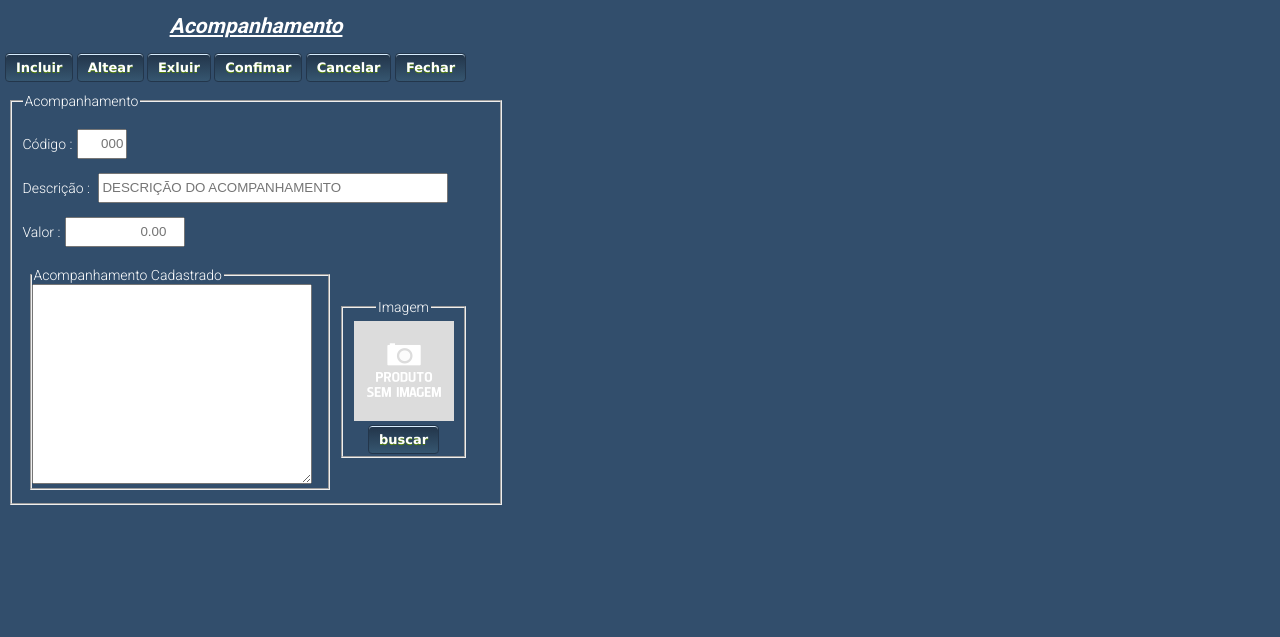
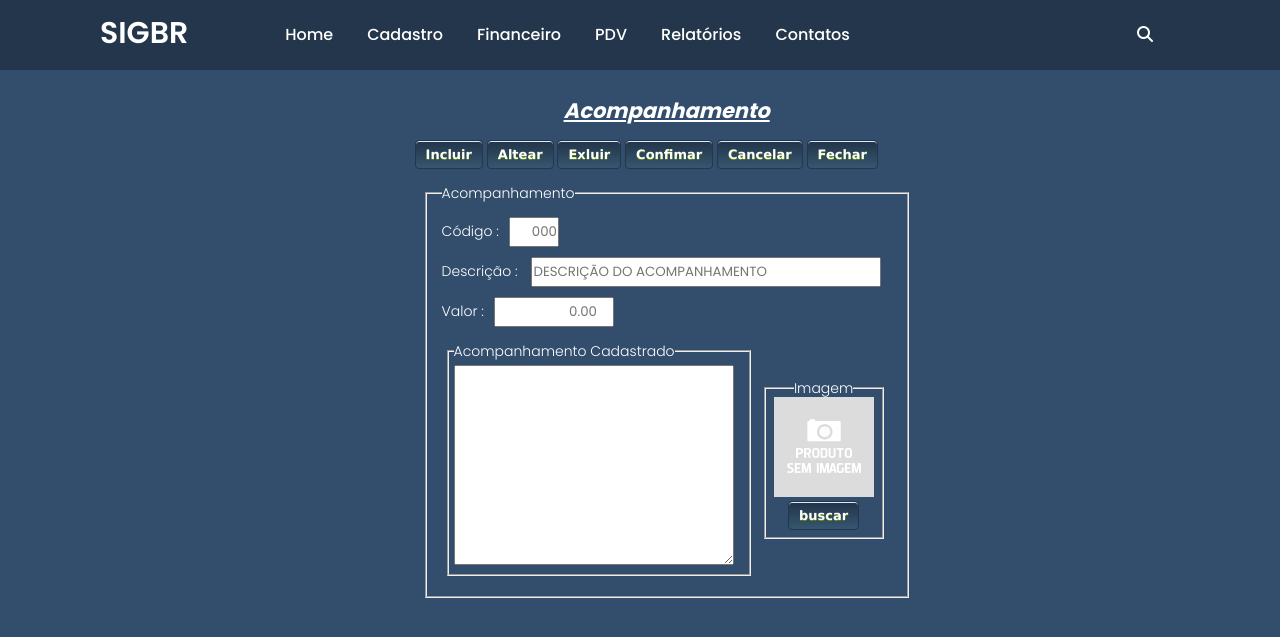
Before and after one commit to Luizinhoaj/sigbr, a PHP site: page /acompanhamento.html in a window 1280 px wide. Shown: the top 637 px of the page. Run offline with PHP 8.4, Linux system fonts and the light colour scheme; some libraries are stand-ins or nearby versions.

Commit message:
Pagina acompanhamento

```diff
--- a/acompanhamento.html
+++ b/acompanhamento.html
@@ -4,14 +4,112 @@
         <meta charset="UTF-8">
         <meta http-equiv="X-UA-Compatible" content="IE=edge">
         <meta name="viewport" content="width=device-width, initial-scale=1.0">
+        <link rel="stylesheet" href="css/principal.css">
         <link rel="stylesheet" href="css/acompanha.css">
+
         <link rel="shortcut icon" href="imagens/sigbr.ico" type="image/x-icon">
+        <title>SIGBR - Acompanhamento</title>
         <link href='https://fonts.googleapis.com/css?family=Roboto:400,300,700' rel='stylesheet' type='text/css'>
         <script src="https://kit.fontawesome.com/8f10281738.js" crossorigin="anonymous"></script>
     </head>
     <body>
+        <div class="menu">
+            <nav>
+                <input type="checkbox" id="show-search">
+                <input type="checkbox" id="show-menu">
+                <label for="show-menu" class="menu-icon"><i class="fas fa-bars"></i></label>
+                <div class="content">
+                    <div class="logo"><a href="#">SIGBR</a></div>
+                    <ul class="links">
+                        <li><a onclick="carregahome()" href="#">Home</a></li>
+                        <li>
+                            <a href="#" class="desktop-link">Cadastro</a>
+                            <input type="checkbox" id="show-features">
+                            <label for="show-features">Cadastro</label>
+                            <ul>
+                               <li><a onclick="carregaacompa()" href="#">Acompanhamento</a></li>
+                               <li><a href="#">Adicionais</a></li>
+                                <li><a href="#">Categoria</a></li>
+                                <li><a href="#">Fornecedores</a></li>
+                                <li><a href="#">Garçon</a></li>
+                                <li><a href="#">Mesa</a></li>
+                                <li><a href="#">Observações</a></li>
+                                <li><a href="#">Produtos</a></li>
+                                <li><a href="#">Setores</a></li>
+                                <li><a href="#">Usuário</a></li>
+                            </ul>
+                        </li>
+
+                        <li>
+                            <a href="#" class="desktop-link">Financeiro</a>
+                            <input type="checkbox" id="show-services">
+                            <label for="show-services">Financeiro</label>
+                            <ul>
+                                <li><a href="#">Caixa</a></li>
+                                <li>
+                                    <a href="#" class="desktop-link">Conta a Pagar</a>
+                                    <input type="checkbox" id="show-items">
+                                    <label for="show-items">Conta a Pagar</label>
+                                    <ul>
+                                        <li><a href="#">Lançamentos</a></li>
+                                        <li><a href="#">Baixa / Extorno</a></li>
+                                    </ul>
+                                </li>
+                            </ul>
+                        </li>
+
+                        <li>
+                            <a href="#" class="desktop-link">PDV</a>
+                            <input type="checkbox" id="show-features">
+                            <label for="show-features">PDV</label>
+                            <ul>
+                                <li><a href="#">Bar</a></li>
+                                <li><a href="#">Cozinha</a></li>
+                                <li><a href="#">Mapa das Mesas</a></li>
+                                <li><a href="#">Venda de Balcão</a></li>
+                            </ul>
+                        </li>
+
+                        <li>
+                            <a href="#" class="desktop-link">Relatórios</a>
+                            <input type="checkbox" id="show-services">
+                            <label for="show-services">Relatórios</label>
+                            <ul>
+                                <li><a href="#">Contas a Pagar</a></li>
+                                <li>
+                                   <a href="#" class="desktop-link">Fornecedores</a>
+                                    <input type="checkbox" id="show-items">
+                                    <label for="show-items">Fornecedores</label>
+                                    <ul>
+                                        <li><a href="#">Ordem Alfabética</a></li>
+                                        <li><a href="#">Ordem de Código</a></li>
+                                    </ul>
+                                </li>
+                            </ul>
+                        </li>
+
+                        <li class="blog-drop-down">
+                            <a href="#">Contatos</a>
+                            <div class="Blog">
+                                <div class="blog-des">
+                                    <h4 class="blog-title">Ribeiro & Santos</h4>
+                                    <img class="image-zap" src="imagens/whatsapp.png" alt="Whatsapp" height="100" width="100">
+                                    <p>(37) 99951-3044</p>
+                                </div>
+                            </div>
+                        </li>
+
+                    </ul>
+                </div>
+                <label for="show-search" class="search-icon"><i class="fas fa-search"></i></label>
+                <form action="#" class="search-box">
+                    <input type="text" placeholder="Type Something to Search..." required>
+                    <button type="submit" class="go-icon"><i class="fas fa-long-arrow-alt-right"></i></button>
+                </form>
+            </nav>
+        </div>
         <section>
-             <form class="foracompanha">
+            <form class="foracompanha">
                 <h1>Acompanhamento</h1>
                 <button type="button" class="btnincluir" onclick="window.location='#'">Incluir</button>
                 <button type="button" class="btnalterar" onclick="window.location='#'">Altear</button>
--- a/css/acompanha.css
+++ b/css/acompanha.css
@@ -17,12 +17,18 @@ body{
 	height: 50%;
  }
 
- * {
+*{
   box-sizing: border-box
 }
 
 .btnincluir{
 	margin-left: 5px;
+}
+
+.foracompanha{
+	display: inline-block;
+	margin-top: 20%;
+	margin-left: 80%;
 }
 
 .foracompanha button{
@@ -57,7 +63,8 @@ body{
 }
 
 #acompanhamento{
-	margin: 10px;
+	margin: 15px;
+	padding: 15px;
 }
 
 #acompanhamento input{
@@ -69,26 +76,30 @@ body{
 	text-align: center;
 	font-style: oblique;
 	text-decoration: underline;
+	margin-bottom: 20px;
 }
 
 #acompanhamento label, fieldset{
-	color: var(--cor-fonte)
+	color: var(--cor-fonte);
 }
 
 #ccodigo{
-	margin-left: 5px;
+	margin-left: 10px;
+	margin-bottom: 10px;
 	text-align: right;
 	width: 50px;
 }
 
 #cdescricao{
-	margin-left: 5px;
+	margin-left: 10px;
+	margin-bottom: 10px;
 	width: 350px;
 	text-transform: uppercase;
 }
 
 #cvalor{
-	margin-left: 5px;
+	margin-left: 10px;
+	margin-bottom: 10px;
 	width: 120px;
 	text-align: right;
 }
@@ -100,7 +111,7 @@ body{
 }
 
 #cad-acompanha{
-	padding: 0;
+	padding: 5px;
 	width: 300px;
 	margin-right: 10px;
 }
--- a/css/principal.css
+++ b/css/principal.css
@@ -209,6 +209,7 @@ nav .content .links{
 }
 
 .image-logo{
+	display: block;
 	margin-top: 0px;
   	width: 400px;
 }
@@ -238,10 +239,6 @@ nav .content .links{
 
 .blog-drop-down > a:hover+.Blog{
 	display:block;
-}
-
-.acompa-iframe{
-	display:none
 }
 
 
--- a/js/script.js
+++ b/js/script.js
@@ -1,9 +1,7 @@
 function carregaacompa() {
-    document.getElementById("carlogo").style.display = 'none';
-    document.getElementById("ifacompanha").style.display = 'inline-block';
+  window.location = "acompanhamento.html";
 }
 
 function carregahome() {
-  document.getElementById("carlogo").style.display = 'block';
-  document.getElementById("ifacompanha").style.display = 'none';
+  window.location = "principal.html";
 }
```
Also changed, not shown: principal.html (+2 -10 lines).
